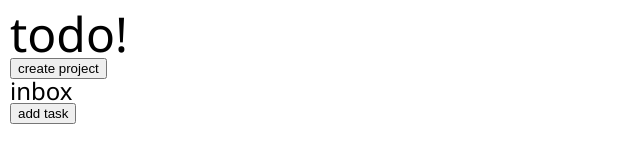
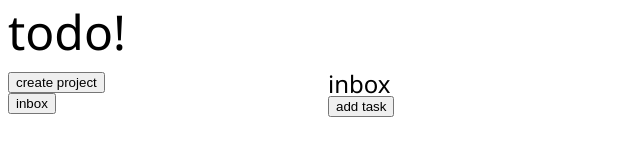
Before and after one commit to charlie-daniels/todo-list, a website built with webpack: page src/index.html in a window 1280 px wide. Shown: the whole page, without its empty margins (0-640 px from the left). Built offline with nearby package versions, Linux system fonts and the light colour scheme.

Commit message:
Add grid and project selection

```diff
--- a/src/index.html
+++ b/src/index.html
@@ -7,8 +7,14 @@
     <title>todo!</title>
 </head>
 <body>
+    <div id="container">
+        <div id="header">
             <h1>todo!</h1>
+        </div>
+        <div id="sidebar">
             <button id="show-project-menu">create project</button>
+            <div class="project-list"></div>
+        </div>
         <form class="align-vertical hidden" action="" id="form-create-task" data-parent-project-number="1">
             <h2>create task</h2>
             <input type="text" name="title" placeholder="label">
@@ -28,5 +34,9 @@
             <textarea rows="2" name="description" placeholder="a brief description..."></textarea>
             <input type="submit" value="create">
         </form>
+        <div id="content">
+
+        </div>
+    </div>
 </body>
 </html>
--- a/src/modules/domController.js
+++ b/src/modules/domController.js
@@ -39,14 +39,32 @@ export default (() => {
     return count + 1;
   };
 
+  const showProject = (project) => {
+    // Hide current project and unhide this one
+    const currentProject = document.querySelector('.project:not(.hidden)');
+    if (currentProject) currentProject.classList.add('hidden');
+    project.classList.remove('hidden');
+  };
+
+  const addToProjectMenu = (el, title) => {
+    const buttonSelectProject = document.createElement('button');
+    buttonSelectProject.textContent = title;
+    buttonSelectProject.addEventListener('click', () => showProject(el));
+    const projectList = document.querySelector('.project-list');
+    projectList.append(buttonSelectProject);
+    showProject(el);
+  };
+
   const addProject = (project) => {
     const container = document.createElement('div');
     const title = document.createElement('h2');
     const description = document.createElement('p');
     const buttonAddTask = document.createElement('button');
     const projectNumber = getNextProjectNumber();
+    container.setAttribute('data-project-number', projectNumber);
+    container.classList.add('project');
+    addToProjectMenu(container, project.title);
 
-    container.setAttribute('data-project-number', projectNumber);
     title.textContent = project.title;
     description.textContent = project.description;
     buttonAddTask.textContent = 'add task';
@@ -55,7 +73,8 @@ export default (() => {
     });
 
     container.append(title, description, buttonAddTask);
-    document.body.appendChild(container);
+    const projectContainer = document.getElementById('content');
+    projectContainer.appendChild(container);
   };
 
   return { addTask, addProject, toggleElementHidden };
--- a/src/styles/core.css
+++ b/src/styles/core.css
@@ -14,9 +14,20 @@ h2 {
 
 /* Page properties */
 
-body {
-  padding: 10px;
+body > div {
+  display: grid;
+  grid-template-columns: 1fr 3fr;
+  grid-template-rows: 4rem auto;
 }
+
+#container > div {
+  padding: .5rem;
+}
+
+#header {
+  grid-area: 1 / 1 / span 1 / span 2;
+}
+
 
 /* Visual classes */
 
```
Lines whose indentation alone changed are shown as unchanged.
